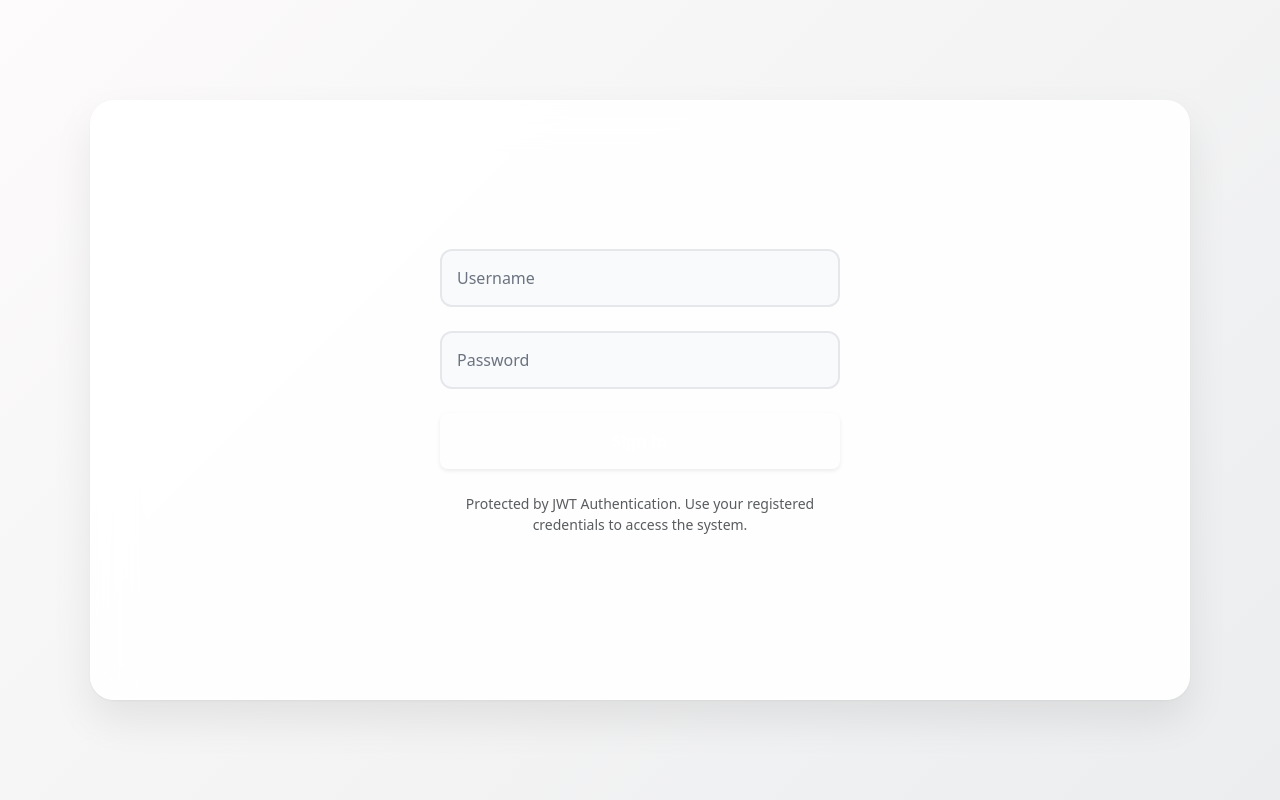
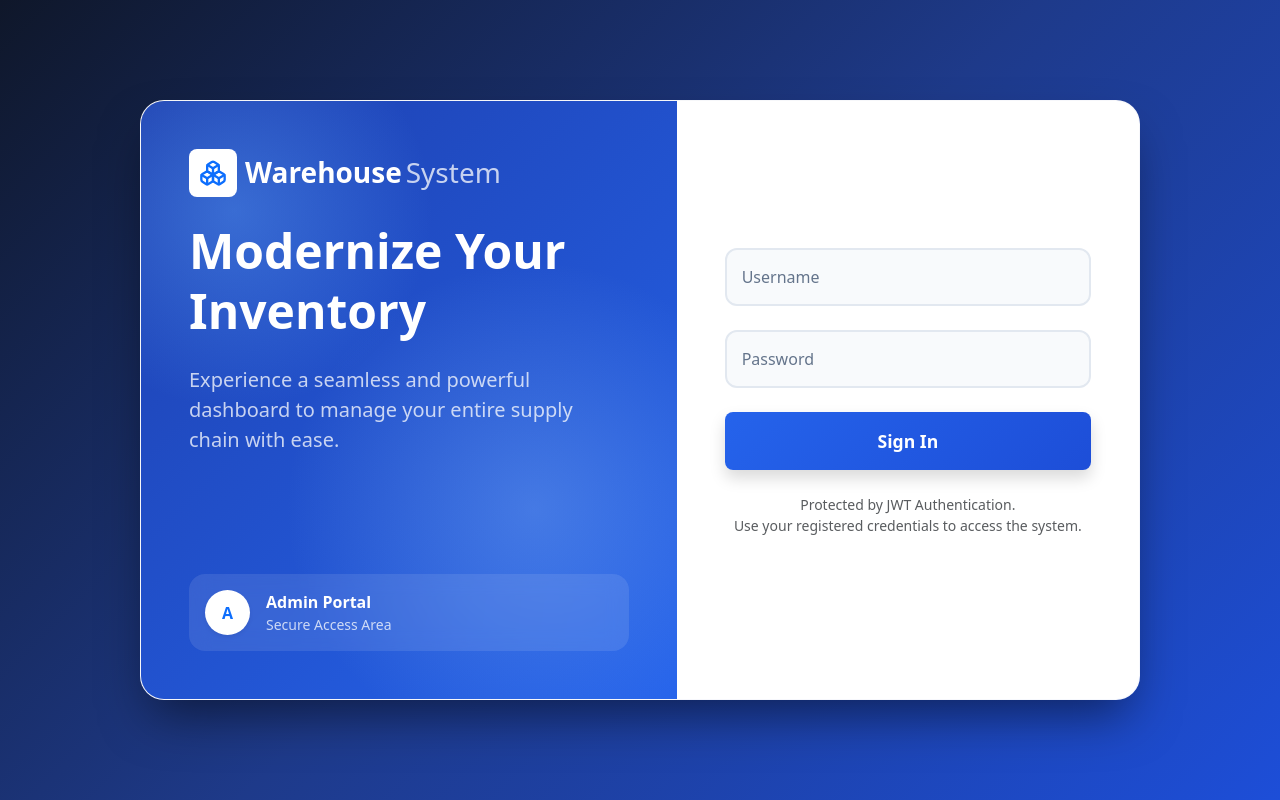
Before and after one commit to sunside2587-creator/warehouse, a Vue app: page /login in a window 1280 px wide. Built offline with nearby package versions, Linux system fonts and the light colour scheme.

Commit message:
fix: improve login page styling with dominant blue theme

```diff
--- a/src/views/LoginView.vue
+++ b/src/views/LoginView.vue
@@ -1,37 +1,41 @@
 <template>
   <div class="login-container">
     <div class="login-wrapper">
-      <div class="login-visual d-none d-lg-flex flex-column justify-content-between p-5 text-white">
-        <div>
+      <div class="login-visual d-none d-md-flex flex-column justify-content-between p-5 text-white">
+        <div class="position-relative z-1">
           <div class="brand-logo mb-4 d-flex align-items-center gap-2">
-            <Boxes :size="32" class="text-white" />
-            <h1 class="h3 mb-0 fw-bold tracking-tight">Warehouse<span class="opacity-50 ms-2 fw-light">System</span></h1>
+            <div class="logo-icon bg-white text-primary rounded-3 d-flex align-items-center justify-content-center" style="width: 48px; height: 48px;">
+              <Boxes :size="28" />
+            </div>
+            <h1 class="h3 mb-0 fw-bold tracking-tight text-white">Warehouse<span class="opacity-75 ms-1 fw-light">System</span></h1>
           </div>
-          <h2 class="display-5 fw-bold mb-3">Modern Inventory<br/>Management</h2>
-          <p class="lead opacity-75">Streamline your supply chain operations with our intuitive dashboard.</p>
+          <h2 class="display-5 fw-bold mb-4 text-white lh-sm">Modernize Your<br/>Inventory</h2>
+          <p class="lead opacity-75 pe-4">Experience a seamless and powerful dashboard to manage your entire supply chain with ease.</p>
         </div>
 
-        <div class="testimonial">
-          <div class="d-flex align-items-center gap-3 mb-3">
-            <div class="avatar bg-white text-primary rounded-circle d-flex align-items-center justify-content-center fw-bold" style="width:40px;height:40px;">W</div>
+        <div class="testimonial position-relative z-1">
+          <div class="d-flex align-items-center gap-3 bg-white bg-opacity-10 p-3 rounded-4 backdrop-blur">
+            <div class="avatar bg-white text-primary rounded-circle d-flex align-items-center justify-content-center fw-bold shadow-sm" style="width:45px;height:45px;">A</div>
             <div>
-              <p class="mb-0 fw-bold">Admin Portal</p>
+              <p class="mb-0 fw-bold text-white">Admin Portal</p>
               <p class="mb-0 small opacity-75">Secure Access Area</p>
             </div>
           </div>
         </div>
       </div>
 
-      <div class="login-form-area p-4 p-sm-5 d-flex align-items-center justify-content-center">
-        <div class="w-100" style="max-width: 400px;">
-          <div class="text-center mb-5 d-lg-none">
-            <Boxes :size="48" class="text-primary mb-3" />
-            <h2 class="h3 fw-bold">Warehouse System</h2>
+      <div class="login-form-area p-4 p-sm-5 d-flex align-items-center justify-content-center position-relative">
+        <div class="w-100 position-relative z-1" style="max-width: 400px;">
+          <div class="text-center mb-5 d-md-none">
+            <div class="logo-icon bg-primary text-white rounded-3 d-inline-flex align-items-center justify-content-center mb-3 shadow" style="width: 56px; height: 56px;">
+              <Boxes :size="32" />
+            </div>
+            <h2 class="h3 fw-bold text-dark">Warehouse System</h2>
             <p class="text-muted">Sign in to your account</p>
           </div>
 
-          <div class="mb-5 d-none d-lg-block">
-            <h3 class="h4 fw-bold mb-2">Welcome back</h3>
+          <div class="mb-5 d-none d-md-block text-center text-md-start">
+            <h3 class="h3 fw-bold mb-2 text-dark">Welcome back</h3>
             <p class="text-muted">Please enter your details to sign in.</p>
           </div>
 
@@ -67,16 +71,16 @@
                <small class="fw-medium">{{ error }}</small>
             </div>
 
-            <button type="submit" class="btn btn-primary w-100 py-3 fw-bold rounded-3 shadow-sm login-btn" :disabled="isLoading">
+            <button type="submit" class="btn btn-primary w-100 py-3 fw-bold rounded-3 shadow login-btn text-white" :disabled="isLoading">
               <span v-if="isLoading" class="d-flex align-items-center justify-content-center gap-2">
-                <RefreshCw class="fa-spin" :size="18" />
+                <RefreshCw class="fa-spin text-white" :size="18" />
                 Signing in...
               </span>
-              <span v-else>Sign In</span>
+              <span v-else class="text-white">Sign In</span>
             </button>
 
             <p class="text-center mt-4 text-muted small">
-              Protected by JWT Authentication. Use your registered credentials to access the system.
+              Protected by JWT Authentication.<br/>Use your registered credentials to access the system.
             </p>
           </form>
         </div>
@@ -112,7 +116,6 @@ async function handleLogin() {
       localStorage.setItem('auth_token', response.data.token);
       localStorage.setItem('auth_user', JSON.stringify(response.data.user));
 
-      // Redirect to dashboard
       router.push('/');
     }
   } catch (err) {
@@ -131,8 +134,8 @@ async function handleLogin() {
   top: 0;
   left: 0;
   z-index: 1000;
-  background-color: #f3f4f6; /* fallback */
-  background: linear-gradient(135deg, #fdfbfb 0%, #ebedee 100%);
+  /* Deep oceanic blue background */
+  background: linear-gradient(135deg, #0f172a 0%, #1e3a8a 50%, #1d4ed8 100%);
   display: flex;
   align-items: center;
   justify-content: center;
@@ -142,33 +145,34 @@ async function handleLogin() {
 .login-wrapper {
   display: flex;
   width: 100%;
-  max-width: 1100px;
-  background: rgba(255, 255, 255, 0.9);
+  max-width: 1000px;
+  background: rgba(255, 255, 255, 0.95);
   backdrop-filter: blur(20px);
   border-radius: 24px;
-  box-shadow: 0 20px 40px rgba(0, 0, 0, 0.08), 0 1px 3px rgba(0,0,0,0.05);
+  box-shadow: 0 25px 50px -12px rgba(0, 0, 0, 0.5);
   overflow: hidden;
-  border: 1px solid rgba(255,255,255,0.5);
+  border: 1px solid rgba(255,255,255,0.2);
   min-height: 600px;
 }
 
 .login-visual {
-  flex: 1;
-  background: linear-gradient(135deg, var(--accent-primary) 0%, #2563eb 100%);
+  flex: 1.2;
+  background: linear-gradient(135deg, #1e40af 0%, #2563eb 100%);
   position: relative;
   overflow: hidden;
 }
 
-/* Glassmorphism elements inside visual area */
+/* Abstract shapes inside the blue panel */
 .login-visual::before {
   content: '';
   position: absolute;
-  top: -20%;
-  left: -10%;
-  width: 300px;
-  height: 300px;
-  background: radial-gradient(circle, rgba(255,255,255,0.2) 0%, rgba(255,255,255,0) 70%);
+  top: -15%;
+  left: -20%;
+  width: 400px;
+  height: 400px;
+  background: radial-gradient(circle, rgba(96, 165, 250, 0.4) 0%, rgba(59, 130, 246, 0) 70%);
   border-radius: 50%;
+  z-index: 0;
 }
 
 .login-visual::after {
@@ -176,45 +180,54 @@ async function handleLogin() {
   position: absolute;
   bottom: -10%;
   right: -20%;
-  width: 400px;
-  height: 400px;
-  background: radial-gradient(circle, rgba(255,255,255,0.15) 0%, rgba(255,255,255,0) 70%);
+  width: 500px;
+  height: 500px;
+  background: radial-gradient(circle, rgba(147, 197, 253, 0.3) 0%, rgba(37, 99, 235, 0) 70%);
   border-radius: 50%;
+  z-index: 0;
 }
 
 .login-form-area {
-  flex: 1.2;
-  background-color: var(--bg-surface);
+  flex: 1;
+  background-color: #ffffff;
+}
+
+.backdrop-blur {
+  backdrop-filter: blur(10px);
+  -webkit-backdrop-filter: blur(10px);
 }
 
 .auth-form .form-floating .form-control {
-  border: 2px solid #e5e7eb;
-  background-color: #f9fafb;
+  border: 2px solid #e2e8f0;
+  background-color: #f8fafc;
   border-radius: 12px;
-  transition: all 0.3s cubic-bezier(0.4, 0, 0.2, 1);
-  color: #1f2937;
+  transition: all 0.3s ease;
+  color: #0f172a;
+  font-weight: 500;
 }
 
 .auth-form .form-floating .form-control:focus {
-  border-color: var(--accent-primary);
+  border-color: #2563eb;
   background-color: #ffffff;
-  box-shadow: 0 4px 12px rgba(var(--accent-primary-rgb), 0.1);
+  box-shadow: 0 0 0 4px rgba(37, 99, 235, 0.1);
 }
 
 .auth-form .form-floating label {
-  color: #6b7280;
+  color: #64748b;
   padding-left: 1rem;
 }
 
 .login-btn {
   transition: all 0.3s ease;
-  background: linear-gradient(135deg, var(--accent-primary) 0%, #2563eb 100%);
+  background: linear-gradient(135deg, #2563eb 0%, #1d4ed8 100%);
   border: none;
+  font-size: 1.1rem;
 }
 
 .login-btn:hover:not(:disabled) {
   transform: translateY(-2px);
-  box-shadow: 0 8px 20px rgba(37, 99, 235, 0.25) !important;
+  box-shadow: 0 10px 25px -5px rgba(37, 99, 235, 0.5) !important;
+  background: linear-gradient(135deg, #3b82f6 0%, #2563eb 100%);
 }
 
 .login-btn:active:not(:disabled) {
@@ -223,7 +236,7 @@ async function handleLogin() {
 
 .login-btn:disabled {
   opacity: 0.7;
-  background: #9ca3af;
+  background: #94a3b8;
 }
 
 /* Animations */
```
